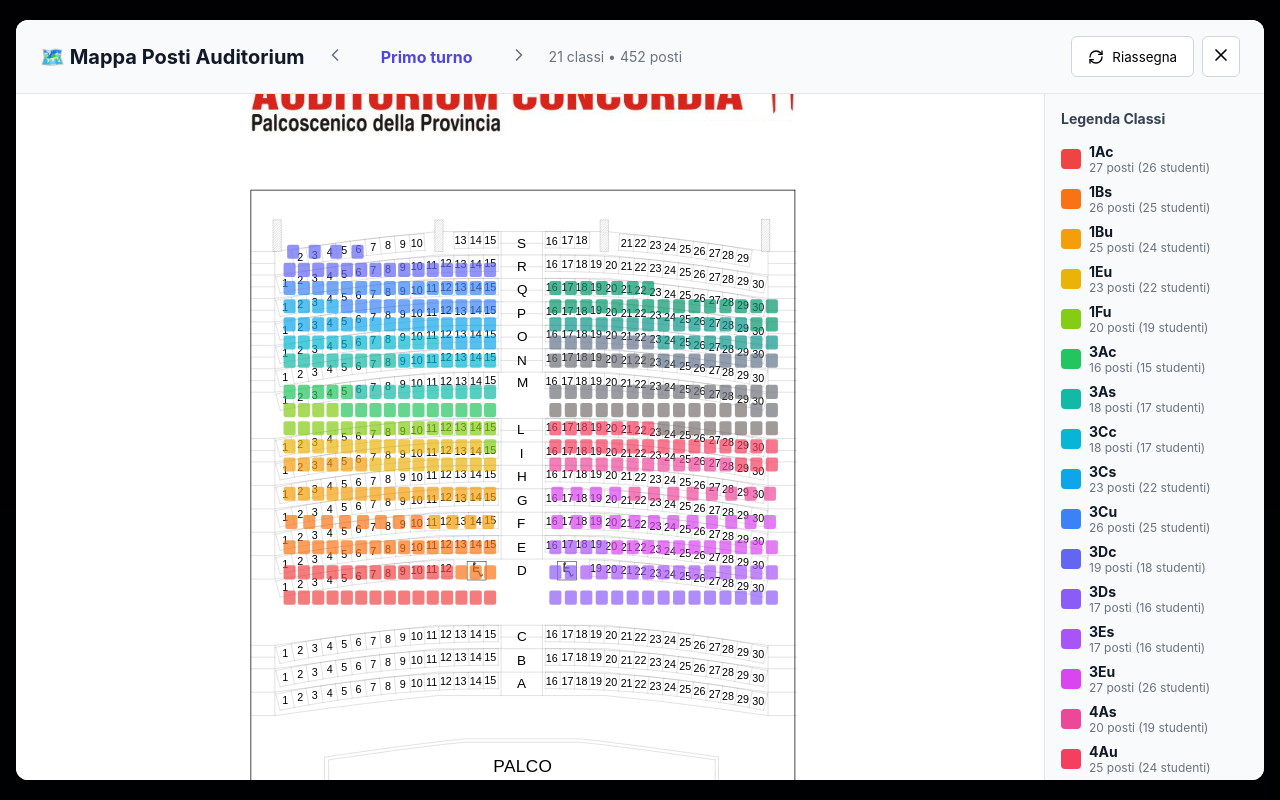
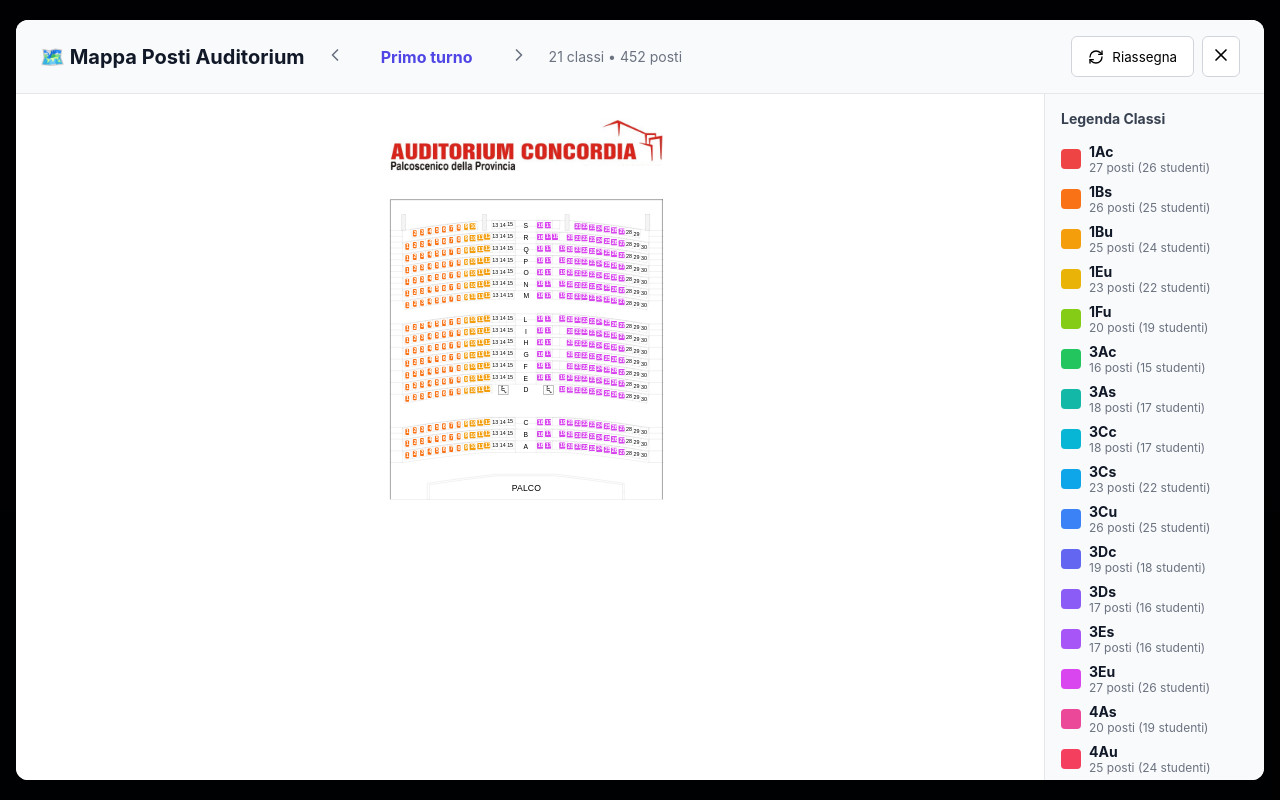
Before and after one commit to alessandrobigi121/gestione-assemblea, a Next.js app: page / in a window 1280 px wide. Both pictures are taken after a click on the button "Mappa". Shown: the top 800 px of the page. Built offline with nearby package versions, Linux system fonts and the light colour scheme.

Commit message:
feat: dynamically modify SVG to highlight seat numbers with colored backgrounds

```diff
--- a/src/components/SeatingMap.tsx
+++ b/src/components/SeatingMap.tsx
@@ -10,27 +10,8 @@
     onClose: () => void;
 }
 
-// Auditorium configuration based on the original SVG
-// Coordinates are in the SVG viewBox coordinate system (0 0 794 1123)
-// The SVG has a scale of 1.33333, so actual positions need adjustment
-
 const ROWS = ["A", "B", "C", "D", "E", "F", "G", "H", "I", "L", "M", "N", "O", "P", "Q", "R", "S"];
 
-// Row Y positions (approximate from SVG analysis)
-// Starting from bottom (A near palco) going up
-const ROW_Y_POSITIONS: { [row: string]: number } = {
-    "A": 580, "B": 555, "C": 530, "D": 505, "E": 477,
-    "F": 448, "G": 430, "H": 412, "I": 394, "L": 376,
-    "M": 345, "N": 327, "O": 309, "P": 291, "Q": 273, "R": 255, "S": 237
-};
-
-// X position ranges for left and right sections
-const LEFT_START_X = 52;  // Left section starts around x=52
-const LEFT_END_X = 265;   // Left section ends around x=265
-const RIGHT_START_X = 315; // Right section starts around x=315
-const RIGHT_END_X = 545;  // Right section ends around x=545
-
-// Seats per side for each row
 const SEATS_CONFIG: { [row: string]: { left: number; right: number } } = {
     "A": { left: 15, right: 15 },
     "B": { left: 15, right: 15 },
@@ -51,7 +32,6 @@
     "S": { left: 10, right: 9 },
 };
 
-// Color palette
 const COLORS = [
     "#ef4444", "#f97316", "#f59e0b", "#eab308", "#84cc16",
     "#22c55e", "#14b8a6", "#06b6d4", "#0ea5e9", "#3b82f6",
@@ -73,13 +53,30 @@
     const [assignments, setAssignments] = useState<SeatAssignment[]>([]);
     const [classColors, setClassColors] = useState<{ [classId: string]: string }>({});
     const [unassignedClasses, setUnassignedClasses] = useState<string[]>([]);
-    const svgContainerRef = useRef<HTMLDivElement>(null);
+    const [svgContent, setSvgContent] = useState<string>("");
+    const [modifiedSvg, setModifiedSvg] = useState<string>("");
 
     const shiftNames = ["Primo turno", "Secondo turno", "Terzo turno", "Quarto turno"];
 
+    // Load SVG on mount
+    useEffect(() => {
+        fetch("/planimetria.svg")
+            .then(res => res.text())
+            .then(text => setSvgContent(text))
+            .catch(err => console.error("Error loading SVG:", err));
+    }, []);
+
+    // Auto-assign when shift changes
     useEffect(() => {
         autoAssignSeats();
     }, [selectedShift, shifts]);
+
+    // Update SVG when assignments change
+    useEffect(() => {
+        if (svgContent && assignments.length >= 0) {
+            updateSvgColors();
+        }
+    }, [svgContent, assignments]);
 
     const autoAssignSeats = () => {
         const classes = shifts[selectedShift] || [];
@@ -153,23 +150,92 @@
         setUnassignedClasses(notAssigned);
     };
 
-    // Calculate pixel position for a seat on the SVG
-    const getSeatPosition = (row: string, seat: number, side: "left" | "right") => {
-        const y = ROW_Y_POSITIONS[row] || 400;
-        const maxSeats = SEATS_CONFIG[row][side];
+    // Create a map of which seats belong to which class
+    const getSeatColorMap = (): Map<string, string> => {
+        const map = new Map<string, string>();
+        assignments.forEach(a => {
+            // Create key: "row-seat" e.g. "A-1", "B-16"
+            map.set(`${a.row}-${a.seat}`, a.color);
+        });
+        return map;
+    };
 
-        let x: number;
-        if (side === "left") {
-            const seatIndex = seat - 1;
-            const seatWidth = (LEFT_END_X - LEFT_START_X) / maxSeats;
-            x = LEFT_START_X + seatIndex * seatWidth + seatWidth / 2;
-        } else {
-            const seatIndex = seat - 16;
-            const seatWidth = (RIGHT_END_X - RIGHT_START_X) / maxSeats;
-            x = RIGHT_START_X + seatIndex * seatWidth + seatWidth / 2;
+    const updateSvgColors = () => {
+        if (!svgContent) return;
+
+        const seatColorMap = getSeatColorMap();
+
+        // Parse the SVG
+        const parser = new DOMParser();
+        const doc = parser.parseFromString(svgContent, "image/svg+xml");
+
+        // Find all text elements
+        const textElements = doc.querySelectorAll("text");
+
+        // Track which row we're in based on position
+        // The SVG has row letters (A, B, C...) and seat numbers
+        // We need to find seat numbers and color them
+
+        let currentRow = "";
+        let seatCountLeft = 0;
+        let seatCountRight = 0;
+
+        textElements.forEach((textEl) => {
+            const content = textEl.textContent?.trim() || "";
+
+            // Check if this is a row letter
+            if (ROWS.includes(content)) {
+                currentRow = content;
+                seatCountLeft = 0;
+                seatCountRight = 0;
+                return;
             }
 
-        return { x, y };
+            // Check if this is a seat number (1-30)
+            const seatNum = parseInt(content);
+            if (!isNaN(seatNum) && seatNum >= 1 && seatNum <= 30 && currentRow) {
+                // Determine if left (1-15) or right (16-30) side
+                const key = `${currentRow}-${seatNum}`;
+                const color = seatColorMap.get(key);
+
+                if (color) {
+                    // Add a colored background rectangle before the text
+                    // We'll use a different approach - change the fill color of the text
+                    textEl.setAttribute("fill", color);
+                    textEl.setAttribute("font-weight", "bold");
+
+                    // Also try to add a background by wrapping in a group with a rect
+                    const parent = textEl.parentElement;
+                    if (parent) {
+                        // Get text position
+                        const x = parseFloat(textEl.getAttribute("x") || "0");
+                        const y = parseFloat(textEl.getAttribute("y") || "0");
+                        const fontSize = 14.24; // From SVG analysis
+
+                        // Create background rect
+                        const rect = doc.createElementNS("http://www.w3.org/2000/svg", "rect");
+                        const textWidth = content.length === 1 ? 10 : 16;
+                        rect.setAttribute("x", String(x - 2));
+                        rect.setAttribute("y", String(y - fontSize + 2));
+                        rect.setAttribute("width", String(textWidth));
+                        rect.setAttribute("height", String(fontSize + 2));
+                        rect.setAttribute("fill", color);
+                        rect.setAttribute("rx", "2");
+
+                        // Insert rect before text
+                        parent.insertBefore(rect, textEl);
+
+                        // Make text white for contrast
+                        textEl.setAttribute("fill", "white");
+                    }
+                }
+            }
+        });
+
+        // Serialize back to string
+        const serializer = new XMLSerializer();
+        const newSvg = serializer.serializeToString(doc);
+        setModifiedSvg(newSvg);
     };
 
     const cycleShift = (direction: number) => {
@@ -279,60 +345,25 @@
                     overflow: 'hidden'
                 }}>
                     {/* SVG Map */}
-                    <div
-                        ref={svgContainerRef}
-                        style={{
+                    <div style={{
                         flex: 1,
-                            position: 'relative',
                         overflow: 'auto',
                         background: 'white',
                         display: 'flex',
-                            alignItems: 'center',
+                        alignItems: 'flex-start',
                         justifyContent: 'center',
                         padding: '1rem'
-                        }}
-                    >
-                        <div style={{ position: 'relative', width: '100%', maxWidth: '600px' }}>
-                            {/* Original SVG as base */}
-                            <img
-                                src="/planimetria.svg"
-                                alt="Planimetria Auditorium Concordia"
-                                style={{ width: '100%', height: 'auto' }}
+                    }}>
+                        {modifiedSvg ? (
+                            <div
+                                dangerouslySetInnerHTML={{ __html: modifiedSvg }}
+                                style={{ maxWidth: '100%', height: 'auto' }}
                             />
-
-                            {/* Overlay container - positioned absolutely over the SVG */}
-                            <svg
-                                viewBox="0 0 595 842"
-                                style={{
-                                    position: 'absolute',
-                                    top: 0,
-                                    left: 0,
-                                    width: '100%',
-                                    height: '100%',
-                                    pointerEvents: 'none'
-                                }}
-                            >
-                                {/* Draw colored rectangles for each assigned seat */}
-                                {assignments.map((a, i) => {
-                                    const pos = getSeatPosition(a.row, a.seat, a.side);
-                                    const seatWidth = 12;
-                                    const seatHeight = 14;
-
-                                    return (
-                                        <rect
-                                            key={`${a.row}-${a.seat}-${i}`}
-                                            x={pos.x - seatWidth / 2}
-                                            y={pos.y - seatHeight / 2}
-                                            width={seatWidth}
-                                            height={seatHeight}
-                                            fill={a.color}
-                                            opacity={0.7}
-                                            rx={2}
-                                        />
-                                    );
-                                })}
-                            </svg>
+                        ) : (
+                            <div style={{ padding: '2rem', color: '#6b7280' }}>
+                                Caricamento mappa...
                             </div>
+                        )}
                     </div>
 
                     {/* Legend */}
```
Lines whose indentation alone changed are shown as unchanged.
